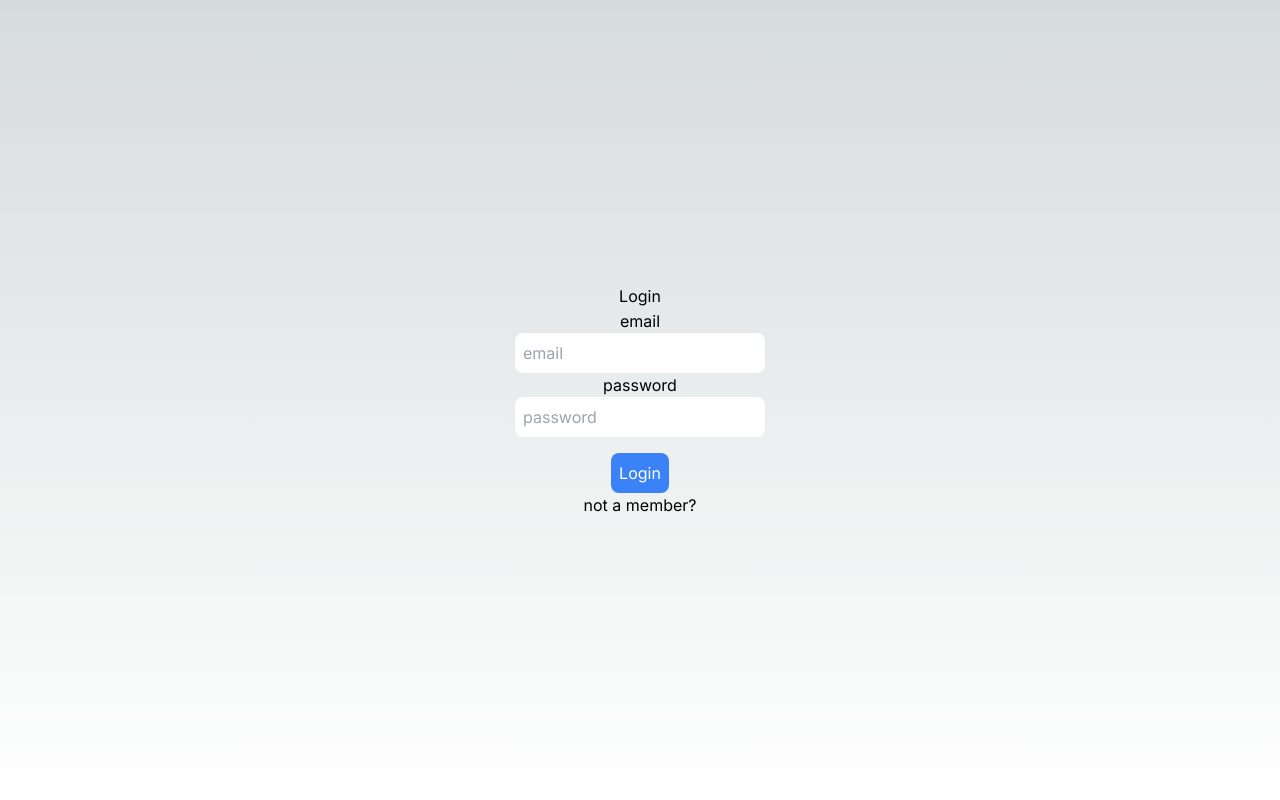
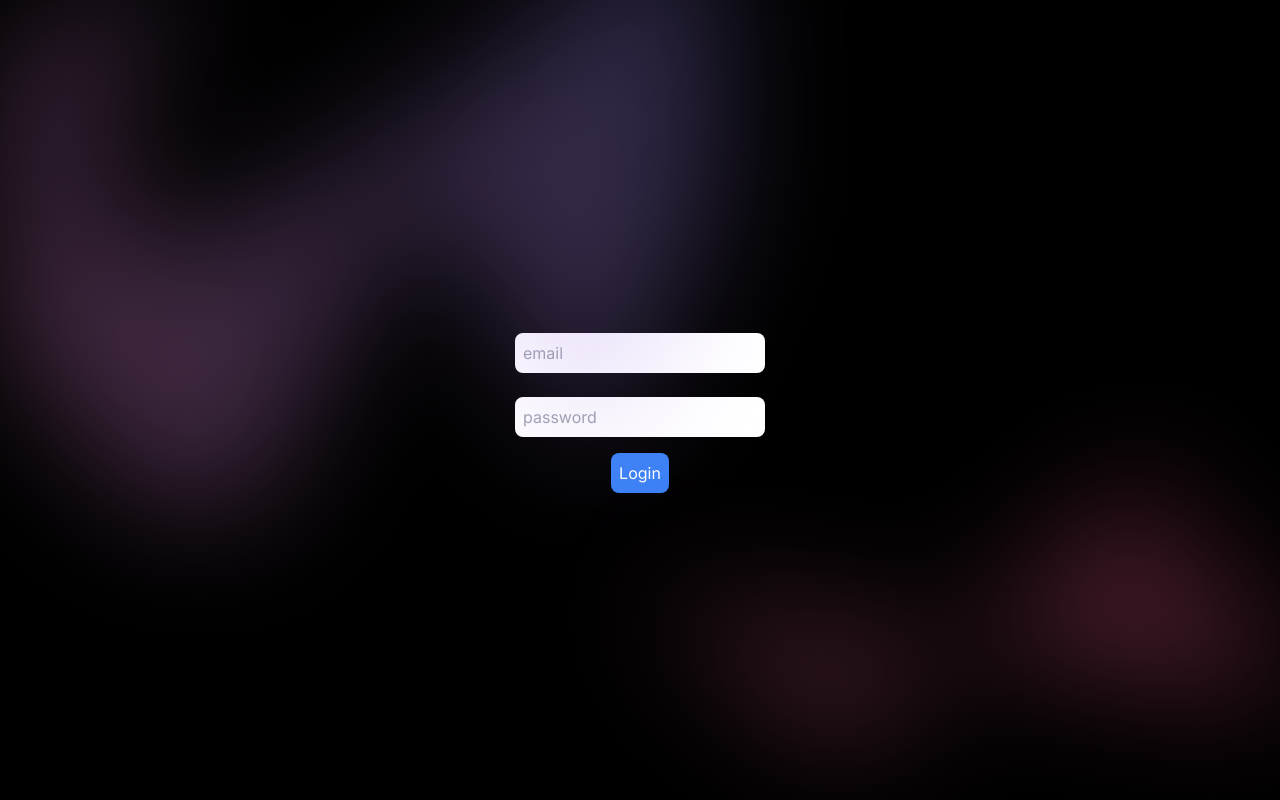
Before and after one commit to SAF2k/auth-next-app, a Next.js app: page /login in a window 1280 px wide. Built offline with nearby package versions, Linux system fonts and the light colour scheme.

Commit message:
working on login page

```diff
--- a/src/app/(auth)/login/page.tsx
+++ b/src/app/(auth)/login/page.tsx
@@ -13,6 +13,19 @@
 
   return (
     <div className="flex flex-col items-center justify-center min-h-screen py-2">
+      <div
+        className="absolute inset-x-0 -top-40 z-1 transform-gpu overflow-hidden blur-3xl sm:-top-80 "
+        aria-hidden="true"
+      >
+        <div
+          className="relative left-[calc(50%-11rem)] aspect-[1055/778] w-[36.125rem] -translate-x-1/2 rotate-[30deg] bg-gradient-to-tr from-[#ff80b5] to-[#9089fc] opacity-30 sm:left-[calc(50%-30rem)] sm:w-[70.1875rem]"
+          style={{
+            clipPath:
+              "polygon(74.1% 44.1%, 100% 61.6%, 97.5% 26.9%, 85.5% 0.1%, 80.7% 2%, 72.5% 32.5%, 60.2% 62.4%, 52.4% 68.1%, 47.5% 58.3%, 45.2% 34.5%, 27.5% 76.7%, 0.1% 64.9%, 17.9% 100%, 27.6% 76.8%, 76.1% 97.7%, 74.1% 44.1%)",
+          }}
+        />
+      </div>
+
       <h1>Login</h1>
       <hr />
       <label htmlFor="email">email</label>
@@ -40,6 +53,19 @@
         Login
       </button>
       <Link href="/signup">not a member?</Link>
+
+      <div
+        className="absolute inset-x-0 top-[calc(100%-13rem)] z-1 transform-gpu overflow-hidden blur-3xl sm:top-[calc(100%-30rem)]"
+        aria-hidden="true"
+      >
+        <div
+          className="relative left-[calc(50%+3rem)] aspect-[1455/538] w-[36.125rem] -translate-x-1/2 bg-gradient-to-tr from-[#ff80b5] to-[#f02e65] opacity-30 sm:left-[calc(50%+36rem)] sm:w-[72.1875rem]"
+          style={{
+            clipPath:
+              "polygon(74.1% 44.1%, 100% 61.6%, 97.5% 26.9%, 85.5% 0.1%, 80.7% 2%, 72.5% 32.5%, 60.2% 62.4%, 52.4% 68.1%, 47.5% 58.3%, 45.2% 34.5%, 27.5% 76.7%, 0.1% 64.9%, 17.9% 100%, 27.6% 76.8%, 76.1% 97.7%, 74.1% 44.1%)",
+          }}
+        />
+      </div>
     </div>
   );
 }
--- a/src/app/(auth)/signup/page.tsx
+++ b/src/app/(auth)/signup/page.tsx
@@ -7,8 +7,7 @@
 import { toast } from "react-hot-toast";
 
 export default function SignUpPage() {
-
-    const router = useRouter();
+  const router = useRouter();
 
   const [user, setUser] = React.useState({
     email: "",
@@ -22,28 +21,40 @@
 
   const onSignup = async () => {
     try {
-      setLoading(true)
+      setLoading(true);
 
-      const  response = await axios.post("/api/users/signup", user);
+      const response = await axios.post("/api/users/signup", user);
       router.push("/login");
-      toast.success("signup success")
-    } catch (error : any) {
-      toast.error(error.message)
-    }finally{
-        setLoading(false)
+      toast.success("signup success");
+    } catch (error: any) {
+      toast.error(error.message);
+    } finally {
+      setLoading(false);
     }
   };
 
   React.useEffect(() => {
-      if(user.email && user.password && user.username){
-          setButtonDisabled(false)
-      }else{
-          setButtonDisabled(true)
-      }
-  },[user])
+    if (user.email && user.password && user.username) {
+      setButtonDisabled(false);
+    } else {
+      setButtonDisabled(true);
+    }
+  }, [user]);
 
   return (
     <div className="flex flex-col items-center justify-center min-h-screen py-2">
+      <div
+        className="absolute inset-x-0 -top-40 -z-10 transform-gpu overflow-hidden blur-3xl sm:-top-80"
+        aria-hidden="true"
+      >
+        <div
+          className="relative left-[calc(50%-11rem)] aspect-[1055/778] w-[36.125rem] -translate-x-1/2 rotate-[30deg] bg-gradient-to-tr from-[#ff80b5] to-[#9089fc] opacity-30 sm:left-[calc(50%-30rem)] sm:w-[70.1875rem]"
+          style={{
+            clipPath:
+              "polygon(74.1% 44.1%, 100% 61.6%, 97.5% 26.9%, 85.5% 0.1%, 80.7% 2%, 72.5% 32.5%, 60.2% 62.4%, 52.4% 68.1%, 47.5% 58.3%, 45.2% 34.5%, 27.5% 76.7%, 0.1% 64.9%, 17.9% 100%, 27.6% 76.8%, 76.1% 97.7%, 74.1% 44.1%)",
+          }}
+        />
+      </div>
       <h1>{loading ? "Processing" : "SignUp"}</h1>
       <hr />
       <label htmlFor="username">username</label>
@@ -77,8 +88,22 @@
         onClick={onSignup}
         className="p-2 mt-4 text-white bg-blue-500 rounded-lg disabled:opacity-50"
         disabled={buttonDisabled}
-      >signup</button>
+      >
+        signup
+      </button>
       <Link href="/login">All ready a member</Link>
+      <div
+        className="absolute inset-x-0 top-[calc(100%-13rem)] -z-10 transform-gpu overflow-hidden blur-3xl sm:top-[calc(100%-30rem)]"
+        aria-hidden="true"
+      >
+        <div
+          className="relative left-[calc(50%+3rem)] aspect-[1455/538] w-[36.125rem] -translate-x-1/2 bg-gradient-to-tr from-[#ff80b5] to-[#f02e65] opacity-30 sm:left-[calc(50%+36rem)] sm:w-[72.1875rem]"
+          style={{
+            clipPath:
+              "polygon(74.1% 44.1%, 100% 61.6%, 97.5% 26.9%, 85.5% 0.1%, 80.7% 2%, 72.5% 32.5%, 60.2% 62.4%, 52.4% 68.1%, 47.5% 58.3%, 45.2% 34.5%, 27.5% 76.7%, 0.1% 64.9%, 17.9% 100%, 27.6% 76.8%, 76.1% 97.7%, 74.1% 44.1%)",
+          }}
+        />
+      </div>
     </div>
   );
 }
--- a/src/app/layout.tsx
+++ b/src/app/layout.tsx
@@ -1,22 +1,24 @@
-import './globals.css'
-import type { Metadata } from 'next'
-import { Inter } from 'next/font/google'
+import "./globals.css";
+import type { Metadata } from "next";
+import { Inter } from "next/font/google";
 
-const inter = Inter({ subsets: ['latin'] })
+const inter = Inter({ subsets: ["latin"] });
 
 export const metadata: Metadata = {
-  title: 'Create Next App',
-  description: 'Generated by create next app',
-}
+  title: "Create Next App",
+  description: "Generated by create next app",
+};
 
 export default function RootLayout({
   children,
 }: {
-  children: React.ReactNode
+  children: React.ReactNode;
 }) {
   return (
     <html lang="en">
-      <body className={inter.className}>{children}</body>
+      <body className={inter.className}>
+        <div className="bg-[#000000]">{children}</div>
+      </body>
     </html>
-  )
+  );
 }
--- a/tsconfig.json
+++ b/tsconfig.json
@@ -23,6 +23,6 @@
       "@/*": ["./src/*"]
     }
   },
-  "include": ["next-env.d.ts", "**/*.ts", "**/*.tsx", ".next/types/**/*.ts"],
+  "include": ["next-env.d.ts", "**/*.ts", "**/*.tsx", ".next/types/**/*.ts", "src/**/*.js"],
   "exclude": ["node_modules"]
 }
```
